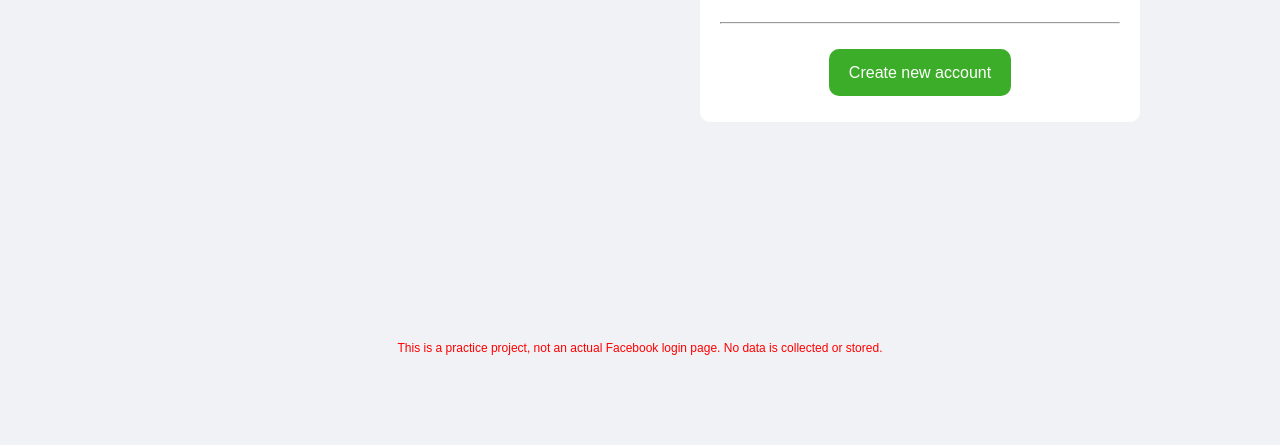
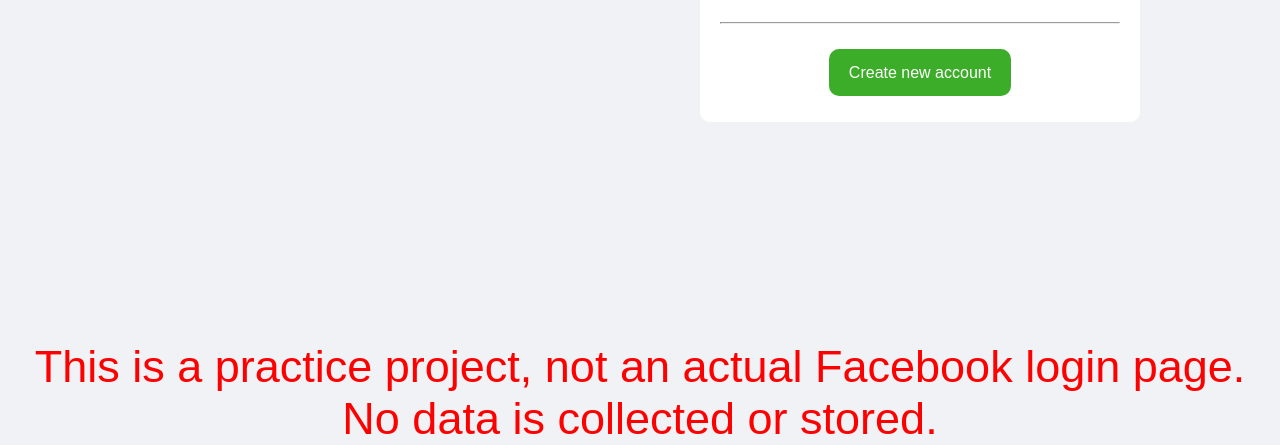
Before and after one commit to vishwa-priyan/SocialMEdia_login, a plain HTML site: page index.html in a window 1280 px wide. Shown: the part 459-904 px from the top of the page. Before the commit the page ends 814 px from the top, so only its background shows below. Drawn offline with Linux system fonts and the light colour scheme.

Commit message:
Update index.html

```diff
--- a/index.html
+++ b/index.html
@@ -28,7 +28,7 @@
             </form>
         </div>
     </div>
-<p style="font-size: 12px; color: red; text-align: center;">
+<p style="font-size: 45px; color: red; text-align: center;">
   This is a practice project, not an actual Facebook login page. No data is collected or stored.
 </p>
 </body>
```
